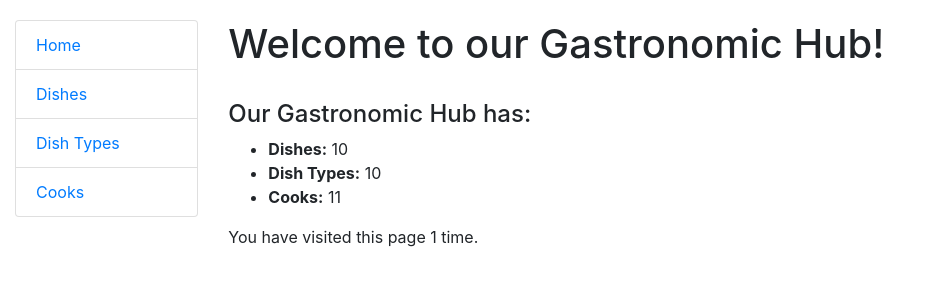
After one commit to Ihor-MA/gastronomic-hub, a Django app: page / in a window 1280 px wide. The commit adds this page. Shown: the top 300 px of the page, without its empty margins (0-930 px from the left). Run offline with Django 4.2, Linux system fonts and the light colour scheme; data comes from the database, SQL or seed files in the repository; both versions use the stored data as it was after the commit.

Commit message:
created style.css and included, created FBW homepage

```diff
--- a/gastronomic_hub/settings.py
+++ b/gastronomic_hub/settings.py
@@ -118,6 +118,10 @@ USE_TZ = True
 
 STATIC_URL = "static/"
 
+STATICFILES_DIRS = [
+    BASE_DIR / "static",
+]
+
 # Default primary key field type
 # https://docs.djangoproject.com/en/4.2/ref/settings/#default-auto-field
 
--- a/kitchen/urls.py
+++ b/kitchen/urls.py
@@ -1,7 +1,9 @@
 from django.urls import path
 
+from kitchen.views import homepage
+
 urlpatterns = [
-    path("", ),
+    path("", homepage, name="homepage"),
 ]
 
 app_name = "kitchen"
--- a/kitchen/views.py
+++ b/kitchen/views.py
@@ -1,3 +1,18 @@
+from django.contrib.auth.decorators import login_required
 from django.shortcuts import render
 
-# Create your views here.
+from .models import Dish, DishType, Cook
+
+
+def homepage(request):
+    num_visits = request.session.get("num_visits", 0)
+    request.session["num_visits"] = num_visits + 1
+
+    context = {
+        "num_dishes": Dish.objects.count(),
+        "num_dish_types": DishType.objects.count(),
+        "num_cooks": Cook.objects.count(),
+        "num_visits": num_visits + 1,
+    }
+
+    return render(request, "kitchen/homepage.html", context=context)
--- /dev/null
+++ b/static/css/styles.css
@@ -0,0 +1,8 @@
+body {
+    margin-top: 20px;
+}
+
+.link-to-page {
+    float: right;
+    margin: 0 2px 0 2px;
+}
--- a/templates/base.html
+++ b/templates/base.html
@@ -28,7 +28,6 @@
       {% block content %}{% endblock %}
 
       {% block pagination %}
-        {% include "includes/pagination.html" %}
       {% endblock %}
 
     </div>
--- /dev/null
+++ b/templates/kitchen/homepage.html
@@ -0,0 +1,16 @@
+{% extends "base.html" %}
+
+{% block content %}
+  <h1>Welcome to our Gastronomic Hub!</h1><br>
+  <h4>Our Gastronomic Hub has:</h4>
+  <ul>
+    <li><strong>Dishes:</strong> {{ num_dishes }}</li>
+    <li><strong>Dish Types:</strong> {{ num_dish_types }}</li>
+    <li><strong>Cooks:</strong> {{ num_cooks }}</li>
+  </ul>
+
+  <p>You have visited this page
+      {{ num_visits }} time{{ num_visits|pluralize }}.
+  </p>
+
+{% endblock %}
```
Also changed, not shown: db.sqlite3.
